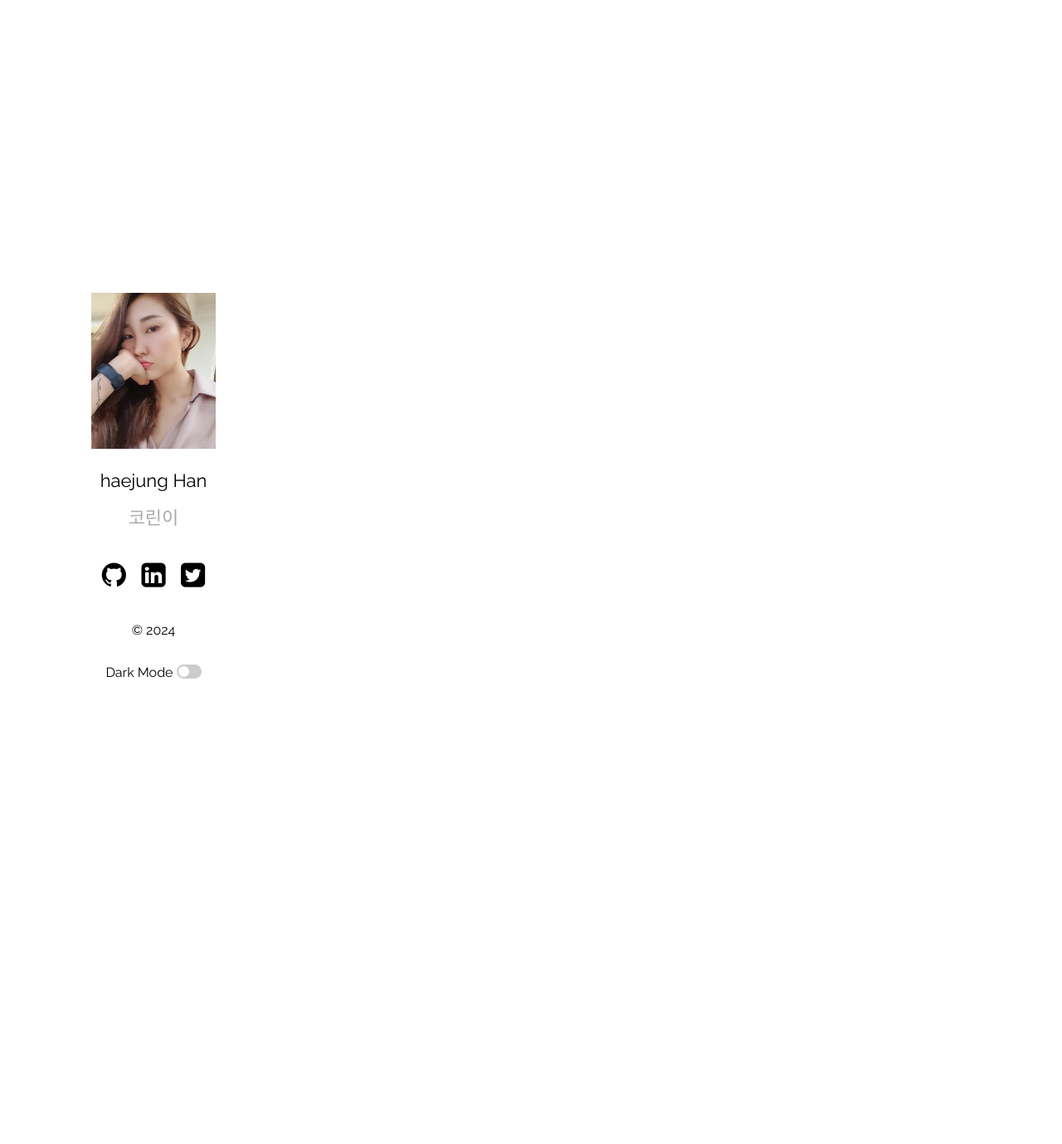
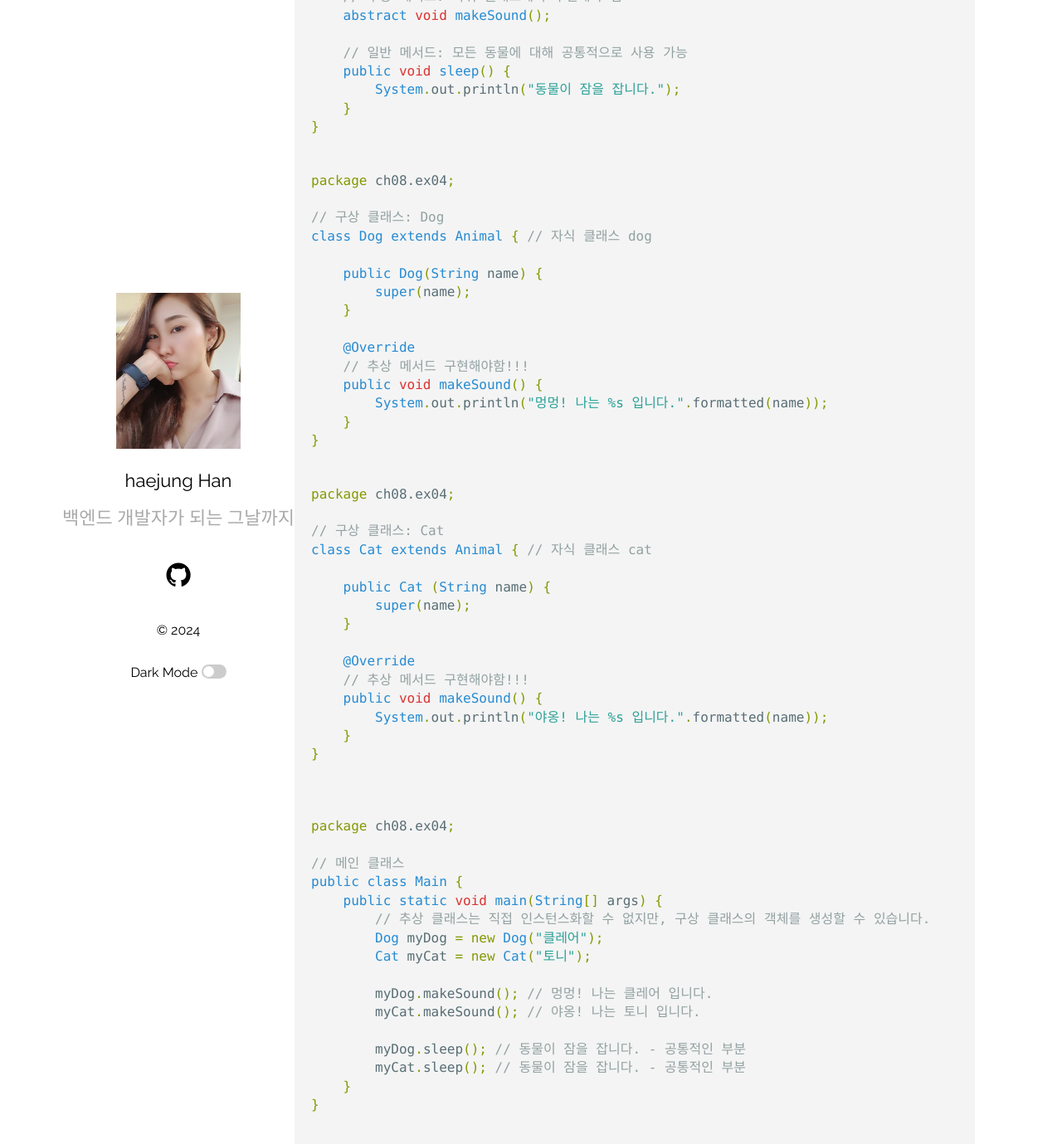
Before and after one commit to HaejungHan/HaejungHan.previous.blog, a Jekyll site: the page built from _posts/2024-05-08-welcome-to-jekyll.markdown, in a window 1280 px wide and 1400 px high, scrolled down 1141 px. Shown: the top 1379 px of the window at 83% size. Built offline with Jekyll 4.4.1, drawn with Linux system fonts in a browser that asks for light colours; our own code applies the rules of GitHub Pages for plain Markdown files; some of the changed text lies outside the part shown.

Commit message:
20240508 TIL

````diff
--- a/_config.yml
+++ b/_config.yml
@@ -13,7 +13,7 @@ sass:
   sass_dir: _sass
 plainwhite:
   name: haejung Han
-  tagline: 코린이
+  tagline: 백엔드 개발자가 되는 그날까지
   date_format: "%b %-d, %Y"
   sitemap: true # set to true to generate sitemap.xml content
   search: true # set to true to enable searchbar
@@ -26,9 +26,9 @@ plainwhite:
     - post
   # generate social links in footer
   social_links:
-    twitter: samarsault
-    github:  samarsault
-    linkedIn: in/samarsault
+    # twitter: samarsault
+    github:  https://github.com/HaejungHan/
+    # linkedIn: in/samarsault
     #dribbble: jekyll
     #flickr:   jekyll
     #instagram: jekyll
--- a/_posts/2024-05-08-welcome-to-jekyll.markdown
+++ b/_posts/2024-05-08-welcome-to-jekyll.markdown
@@ -1,29 +1,128 @@
-<!-- ---
+---
 layout: post
-title:  "Welcome to Jekyll!"
+title:  "TIL(20240508) JAVA : 추상클래스"
 date:   2024-05-08 14:00:32 +0900
-categories: jekyll update
+categories: JAVA TIL
 ---
-You’ll find this post in your `_posts` directory. Go ahead and edit it and re-build the site to see your changes. You can rebuild the site in many different ways, but the most common way is to run `jekyll serve`, which launches a web server and auto-regenerates your site when a file is updated.
+20240508 JAVA : 추상클래스
+===============================
 
-Jekyll requires blog post files to be named according to the following format:
+✨내가 생각해봐야 할 것들
+1) 자바에서 왜 추상클래스가 있는가?
+2) 추상클래스는 어떤 경우에 사용되는가?
+-------------------------------
 
-`YEAR-MONTH-DAY-title.MARKUP`
+# 💡 추상클래스
+- 스스로는 인스턴스를 만들 수 없음
+- 자식 클래스로 파생되기 위한 클래스
+- 관련된 여러 클래스들의 공통분모를 정의하기 위한 클래스
 
-Where `YEAR` is a four-digit number, `MONTH` and `DAY` are both two-digit numbers, and `MARKUP` is the file extension representing the format used in the file. After that, include the necessary front matter. Take a look at the source for this post to get an idea about how it works.
+## 📌 `abstract`클래스
+- 인스턴스 생성 불가
+- 부모클래스로서는 일반클래스와 같음, 다형성 구현가능
 
-Jekyll also offers powerful support for code snippets:
+## 📌 `abstract`메서드
+- 추상클래스에서만 사용가능
+- 부모클래스에서 `abstract`메서드를 선언만 하고 자식클래스에서 반드시 구현해야한다. **구현하지 않을 시 컴파일 에러
+- 접근제어자는 의미가 없음
+- 클래스 메서드(변수명 앞에 static붙어있는)는 추상 메서드로 작성할 수 없음
+- 인스턴스를 생성해서 쓰는 것이 아니므로 맞지 않음
 
-{% highlight ruby %}
-def print_hi(name)
-  puts "Hi, #{name}"
-end
-print_hi('Tom')
-#=> prints 'Hi, Tom' to STDOUT.
-{% endhighlight %}
+## 💬 이해하기 위해서 만들어본 예제1
+```java
+package ch08.ex04;
+
+// 추상 클래스: Animal
+abstract class Animal { // 부모클래스
+
+    protected final String name;
+
+    public Animal (String name) {
+        this.name = name;
+    }
+
+    // 추상 메서드: 하위 클래스에서 구현해야 함
+    abstract void makeSound();
+
+    // 일반 메서드: 모든 동물에 대해 공통적으로 사용 가능
+    public void sleep() {
+        System.out.println("동물이 잠을 잡니다.");
+    }
+}
+```
+```java
+package ch08.ex04;
+
+// 구상 클래스: Dog
+class Dog extends Animal { // 자식 클래스 dog
+
+    public Dog(String name) {
+        super(name);
+    }
+
+    @Override
+    // 추상 메서드 구현해야함!!!
+    public void makeSound() {
+        System.out.println("멍멍! 나는 %s 입니다.".formatted(name));
+    }
+}
+```
+```java
+package ch08.ex04;
+
+// 구상 클래스: Cat
+class Cat extends Animal { // 자식 클래스 cat
+
+    public Cat (String name) {
+        super(name);
+    }
+
+    @Override
+    // 추상 메서드 구현해야함!!!
+    public void makeSound() {
+        System.out.println("야옹! 나는 %s 입니다.".formatted(name));
+    }
+}
+
+```
+```java
+package ch08.ex04;
+
+// 메인 클래스
+public class Main {
+    public static void main(String[] args) {
+        // 추상 클래스는 직접 인스턴스화할 수 없지만, 구상 클래스의 객체를 생성할 수 있습니다.
+        Dog myDog = new Dog("클레어");
+        Cat myCat = new Cat("토니");
+
+        myDog.makeSound(); // 멍멍! 나는 클레어 입니다.
+        myCat.makeSound(); // 야옹! 나는 토니 입니다.
+
+        myDog.sleep(); // 동물이 잠을 잡니다. - 공통적인 부분
+        myCat.sleep(); // 동물이 잠을 잡니다. - 공통적인 부분
+    }
+}
+
+```
+
+### 예제1을 만들어보면서 느낀점
+: 상위 클래스는 하위 클래스의 공통적인 부분을 추상화하고 그 하위클래스들이 구체화가 필요할 때 추상클래스를 사용하는가 .. 라는 생각이 든다.
+그러니까, 공통분모는 있지만 하위클래스들의 다른 부분이 많을 때 그때 사용하는 건가? 그래서 상위클래스가 하위클래스에게 메서드를 강제할 때
+하위 클래스에서 작성하는 코드는 유연해질 수 있고, 또한 확장성도 높아진다.
+
+## 💬 이해하기 위해서 만들어본 예제2 - chat GPT한테 문제를 달라고 함... 🤣
+
+> 구현해야 할 것은 새로운 음료 클래스입니다. 이 음료 클래스는 Beverage를 상속받아서 구현되어야 합니다. 구현해야 할 메서드는 추상 메서드인 pour()입니다. 이 메서드는 해당 음료를 컵에 따르는 과정을 나타내야 합니다. 새로운 음료를 추가하기 위해서는 다음 단계를 따르면 됩니다. 새로운 음료 클래스 생성: Beverage 클래스를 상속받는 새로운 클래스를 만듭니다. 생성자 구현: 새로운 음료 클래스에 필요한 생성자를 구현합니다. 생성자는 해당 음료의 이름과 용량을 받아와야 합니다. pour() 메서드 구현: pour() 메서드를 오버라이드하여 해당 음료를 컵에 따르는 과정을 구현합니다. 이 과정은 각 음료에 따라 다를 수 있습니다.
+
+```java
+
+
+```
+
+
 
 Check out the [Jekyll docs][jekyll-docs] for more info on how to get the most out of Jekyll. File all bugs/feature requests at [Jekyll’s GitHub repo][jekyll-gh]. If you have questions, you can ask them on [Jekyll Talk][jekyll-talk].
 
 [jekyll-docs]: https://jekyllrb.com/docs/home
 [jekyll-gh]:   https://github.com/jekyll/jekyll
-[jekyll-talk]: https://talk.jekyllrb.com/ -->
+[jekyll-talk]: https://talk.jekyllrb.com/
````
